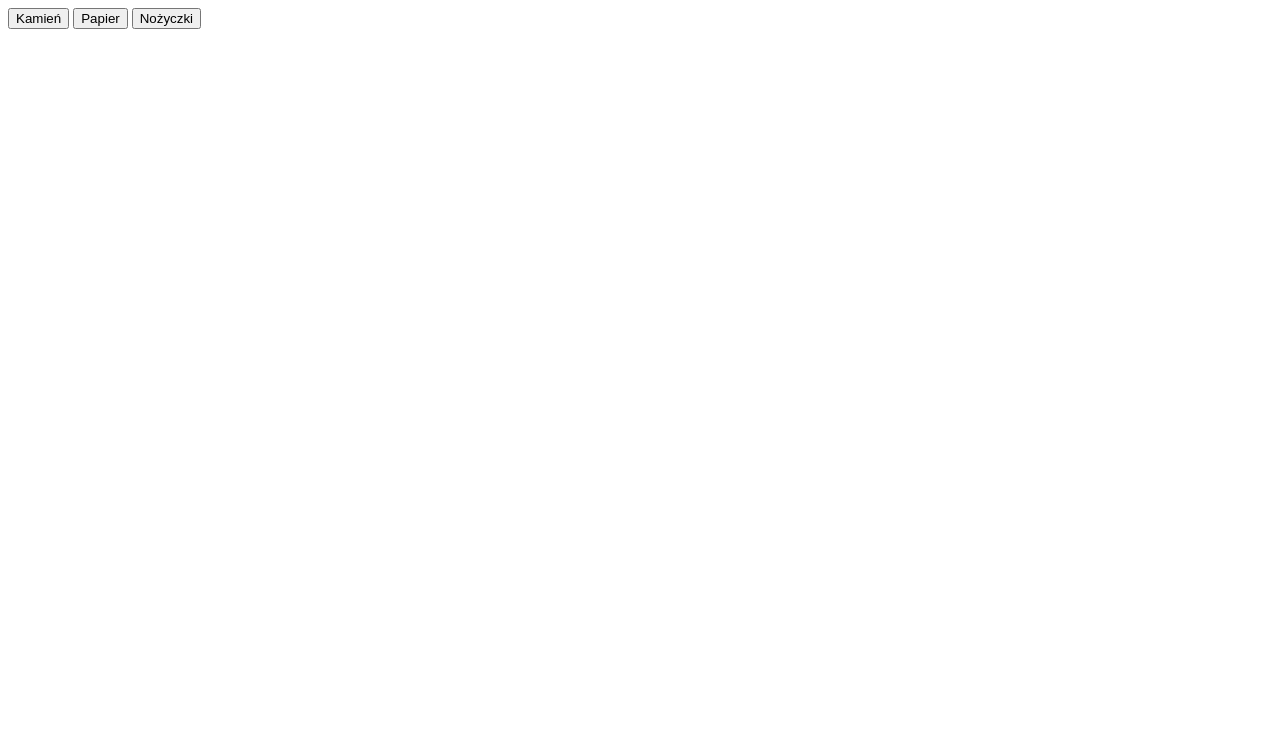
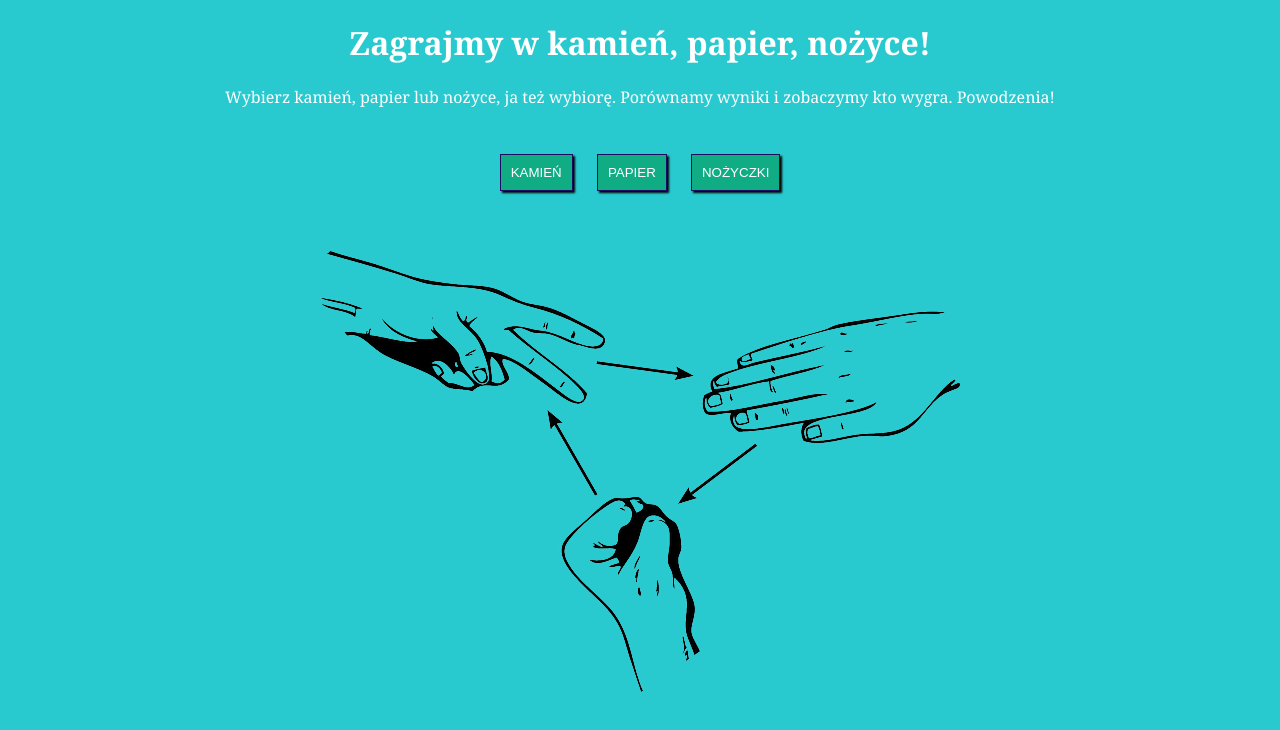
Before and after one commit to awi-source/js-prework, a website: page index.html in a window 1280 px wide. Drawn offline with Linux system fonts and the light colour scheme.

Commit message:
Add styling and img

```diff
--- a/index.html
+++ b/index.html
@@ -6,13 +6,18 @@
 	<link rel="stylesheet" href="css/style.css">
 </head>
 <body>
+	<h1>Zagrajmy w kamień, papier, nożyce!</h1>
+	<p>Wybierz kamień, papier lub nożyce, ja też wybiorę. Porównamy wyniki i zobaczymy kto wygra. Powodzenia!</p>
 	<div class="container">
 		<div id="buttons">
-			<button id="play-rock">Kamień</button>
-			<button id="play-paper">Papier</button>
-			<button id="play-scissors">Nożyczki</button>
+			<button class="btn" id="play-rock">Kamień</button>
+			<button class="btn" id="play-paper">Papier</button>
+			<button class="btn" id="play-scissors">Nożyczki</button>
 		</div>
-		<div id="messages"></div>
+		<div class="messages" id="messages"></div>
+	</div>
+	<div class="picture">
+		<img src="images/fingers-149295_640.png">
 	</div>
 	<script src="js/functions.js"></script>
 	<script src="js/script.js"></script>
--- a/js/script.js
+++ b/js/script.js
@@ -55,6 +55,8 @@ function playGame(playerInput) {
 
     printMessage('Twój ruch to: ' + playerMove);
 
+    console.log('Komputer wybiera: ' + computerMove + ' Ty wybierasz: ' + playerMove);
+
     let argComputerMove = getMoveName(randomNumber);
 
     let argPlayerMove = getMoveName(playerInput);
--- a/sass/style.scss
+++ b/sass/style.scss
@@ -0,0 +1,19 @@
+body {
+    background: rgb(41, 202, 207);
+    color: white;
+    text-align: center;
+    font-family: Cambria, Cochin, Georgia, Times, 'Times New Roman', serif;
+}
+.btn {
+    background: #10ac84;
+    padding: 10px;
+    border: 1px solid rgba(33, 6, 97, 0.973);
+    box-shadow: 2px 2px 2px black;
+    margin: 30px 10px;
+    color: white;
+    text-transform: uppercase;
+}
+.messages {
+    font-size: 20px;
+    margin: 30px auto;
+}
```
Also changed, not shown: css/style.css, images/fingers-149295_640.png (added), images/pexels-photo-4472822.jpeg (added), 1 other file.
